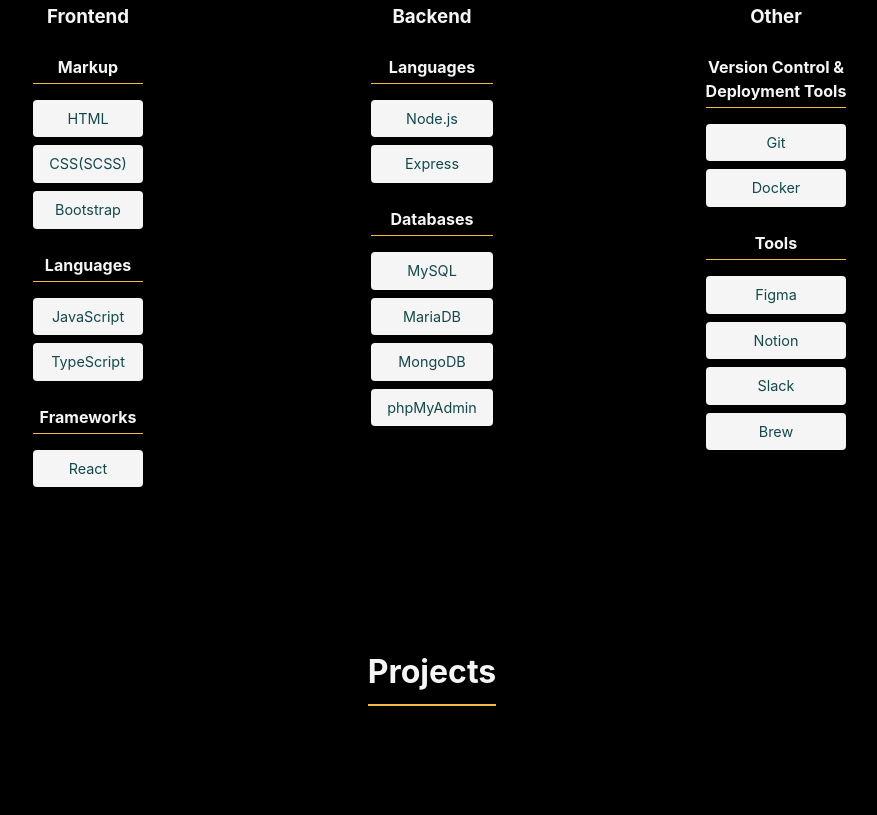
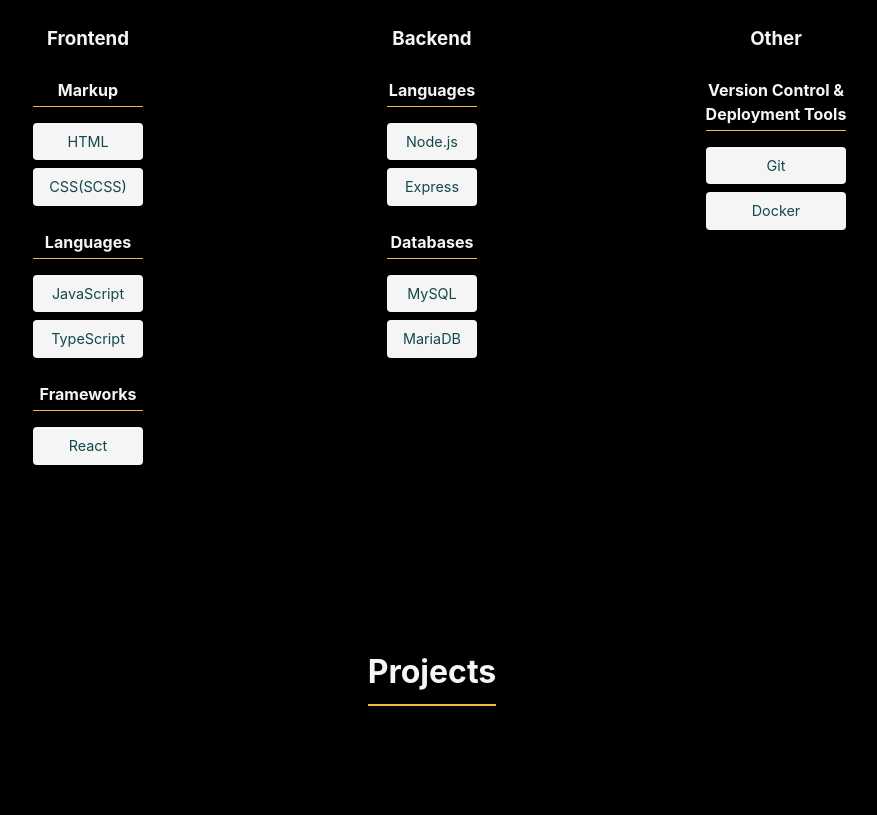
Before and after one commit to stann-kr/portfolio_web, a plain HTML site: page index.html in a window 1280 px wide. Shown: the part 1016-1831 px from the top of the page, without its empty margins (208-1085 px from the left). Drawn offline with Linux system fonts and the light colour scheme.

Commit message:
0410 수정

```diff
--- a/index.html
+++ b/index.html
@@ -40,7 +40,6 @@
             <ul class="skills-list">
               <li>HTML</li>
               <li>CSS(SCSS)</li>
-              <li>Bootstrap</li>
             </ul>
           </div>
           <div class="sub-category">
@@ -71,8 +70,6 @@
             <ul class="skills-list">
               <li>MySQL</li>
               <li>MariaDB</li>
-              <li>MongoDB</li>
-              <li>phpMyAdmin</li>
             </ul>
           </div>
         </div>
@@ -83,15 +80,6 @@
             <ul class="skills-list">
               <li>Git</li>
               <li>Docker</li>
-            </ul>
-          </div>
-          <div class="sub-category">
-            <h4 class="sub-category-title">Tools</h4>
-            <ul class="skills-list">
-              <li>Figma</li>
-              <li>Notion</li>
-              <li>Slack</li>
-              <li>Brew</li>
             </ul>
           </div>
         </div>
--- a/style.css
+++ b/style.css
@@ -175,8 +175,7 @@
 }
 
 .skills-list li:hover {
-    background-color: #14484B;
-    color: #f5f5f5;
+    background-color: #F3B941;
 }
 
   .projects-section .projects-container {
@@ -252,7 +251,7 @@
   }
 
   .project-link:hover {
-    background-color: #444;
+    background-color: #F3B941;
   }
 
   .project-skills {
@@ -285,6 +284,5 @@
   }
 
   .contact-list li a:hover {
-    background-color: #14484B;
-    color: #f5f5f5;
+    background-color: #F3B941;
   }
```
